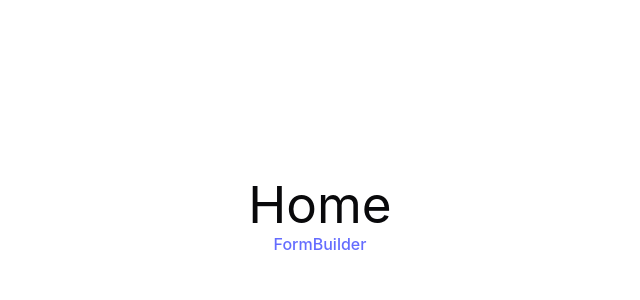
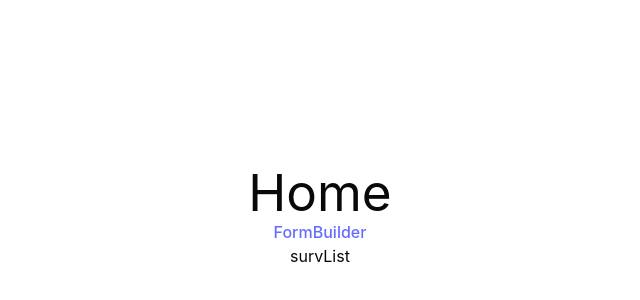
Before and after one commit to bengold1999/SurveysX, a React (Vite) app: page / in a window 1280 px wide. Shown: the part 184-484 px from the top of the page, without its empty margins (320-960 px from the left). Built offline with nearby package versions, Linux system fonts and the light colour scheme.

Commit message:
add List

```diff
--- /dev/null
+++ b/src/components/SurvList.tsx
@@ -0,0 +1,9 @@
+import React from 'react'
+
+type Props = {}
+
+export default function survList (props: Props){
+  return (
+    <div>survList</div>
+  )
+}
--- a/src/pages/Home.tsx
+++ b/src/pages/Home.tsx
@@ -1,12 +1,15 @@
 import React from 'react'
 import { Link } from 'react-router-dom'
-
+import SurvList from '../components/survList'
 type Props = {}
 
 const Home = (props: Props) => {
   return (
     <div><h1>Home</h1>
     <a href="/FormBuilder">FormBuilder</a>
+    <section>
+   <SurvList></SurvList>
+    </section>
     </div>
   )
 }
```
